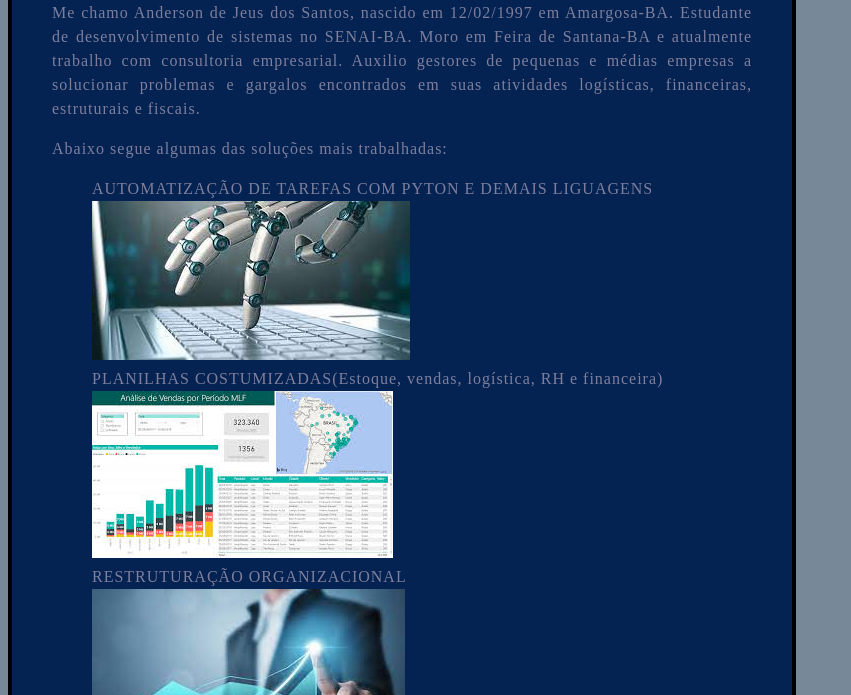
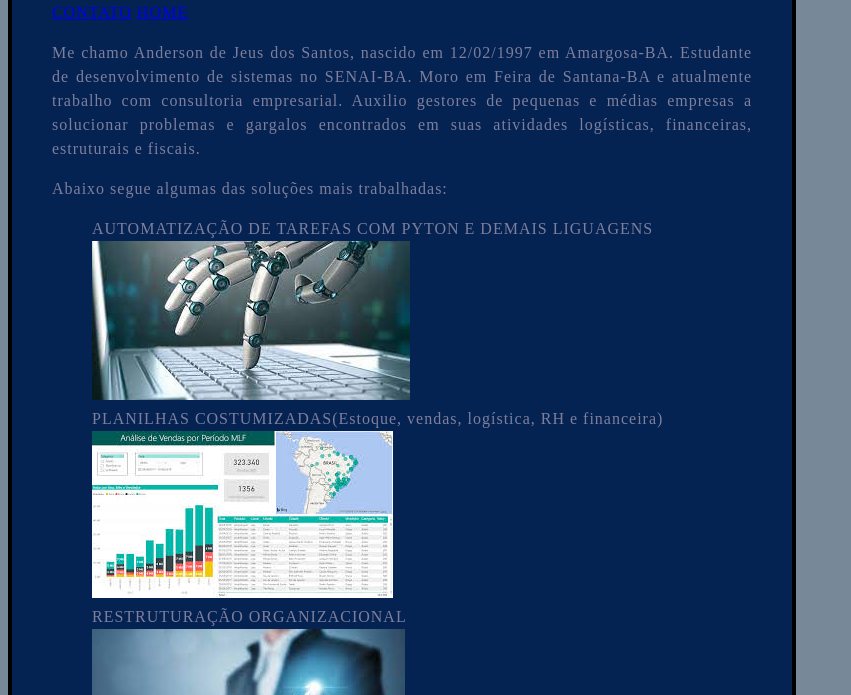
Before and after one commit to ANDERSONJDSANTOS/SiteDoAnderson, a plain HTML site: page sobremim.html in a window 1280 px wide. Shown: the part 405-1100 px from the top of the page, without its empty margins (0-851 px from the left). Drawn offline with Linux system fonts and the light colour scheme.

Commit message:
SITE ANDERSON

```diff
--- a/sobremim.html
+++ b/sobremim.html
@@ -14,6 +14,13 @@
     <h1>
         ANDERSON DE JESUS DOS SANTOS
     </h1>
+    <div id="MENU" class="MENU1">
+        <p>
+
+    <a href="http://127.0.0.1:5500/CONTATOS.html" target="_blank">CONTATO</a>
+    <a href="http://127.0.0.1:5500/" target="_blank">HOME</a>
+    </div>
+</p>
     <p>
         Me chamo Anderson de Jeus dos Santos, nascido em 12/02/1997 em Amargosa-BA. Estudante de desenvolvimento de
         sistemas no SENAI-BA. Moro em Feira de Santana-BA e atualmente trabalho
```
Also changed, not shown: CONTATOS.html (+3 -0 lines), index.html (+1 -1 lines).
